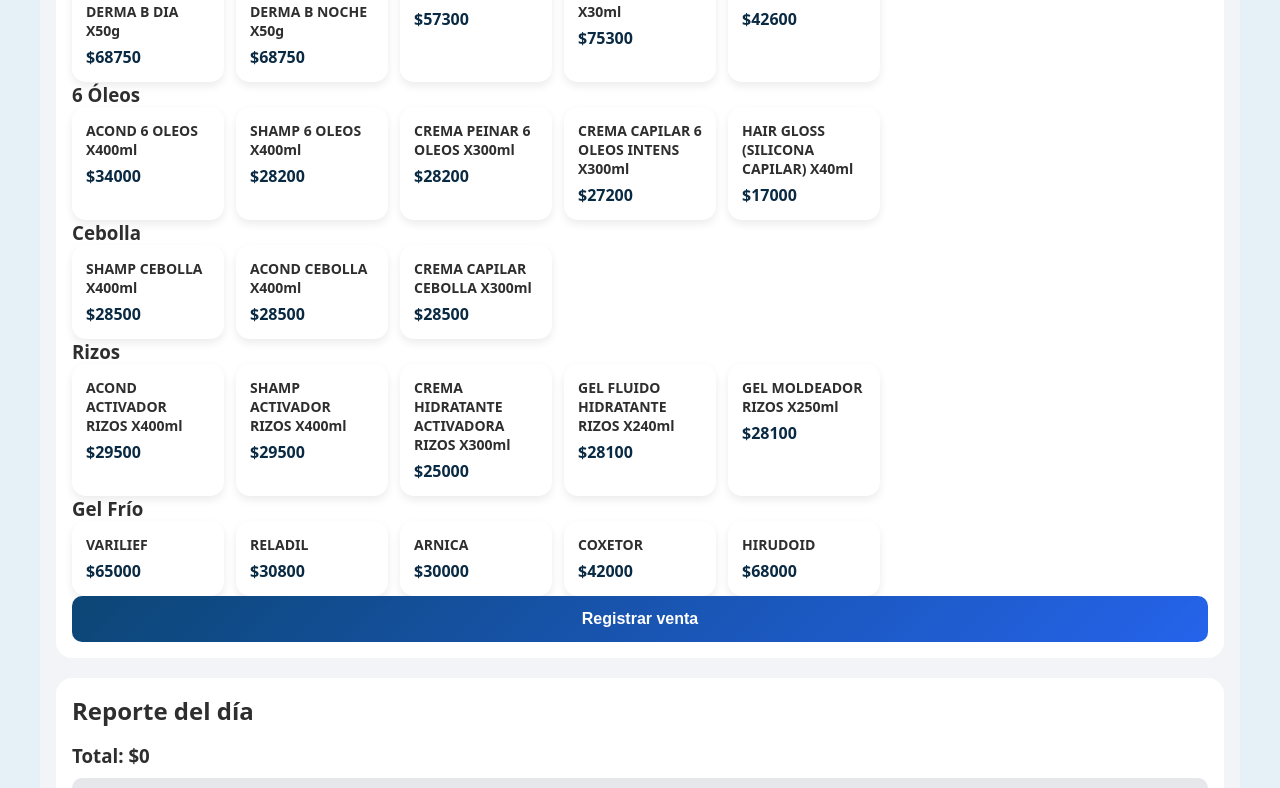
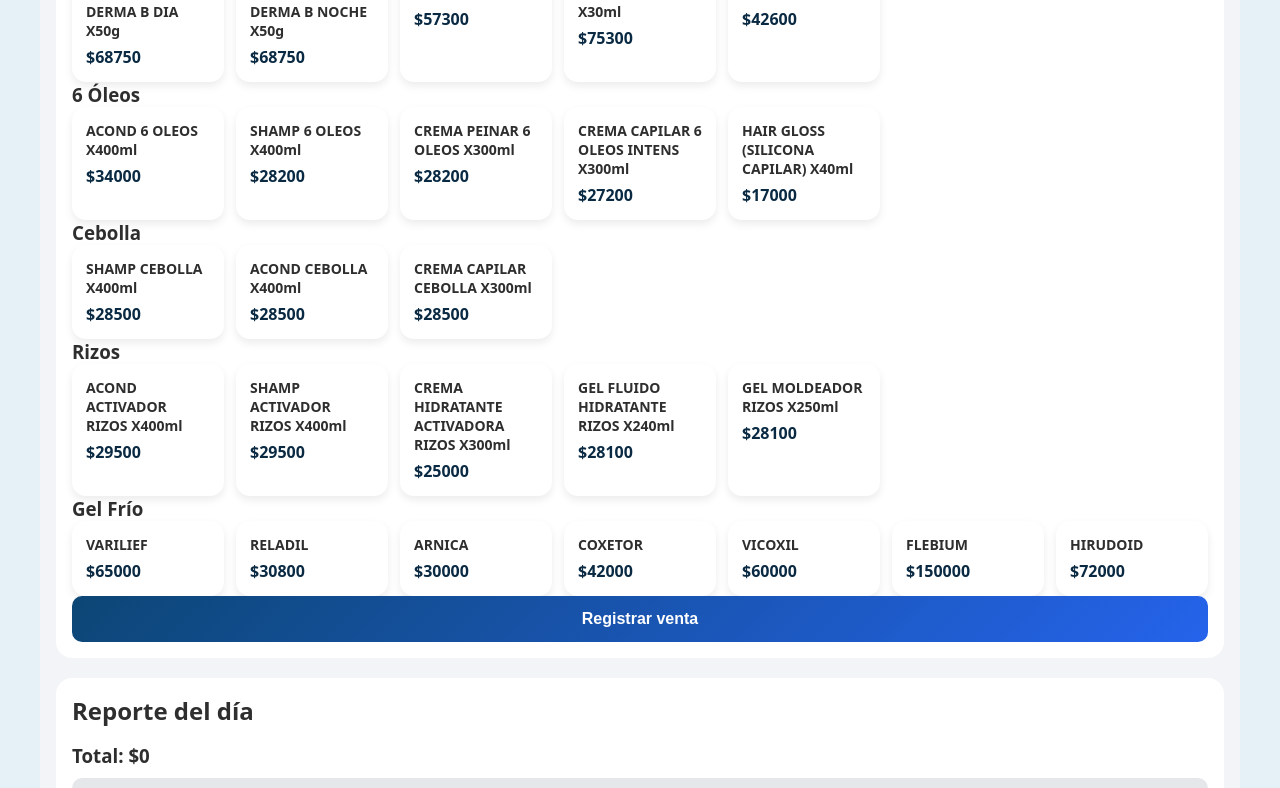
Before and after one commit to t-santoya/luvaus-pos, a React (Vite) app: page / in a window 1280 px wide. Shown: the part 1172-1960 px from the top of the page. Built offline with nearby package versions, Linux system fonts and the light colour scheme.

Commit message:
Actualización de precios

```diff
--- a/src/data/productos.js
+++ b/src/data/productos.js
@@ -1,12 +1,12 @@
 export const productos = [{
         item: "7810",
         nombre: "SHAMPOO BIOELIXIR X300ml",
-        precio: 52360
+        precio: 52500
     },
     {
         item: "7935",
         nombre: "ACOND BIOELIXIR X300cc",
-        precio: 52360
+        precio: 52500
     },
     {
         item: "7926",
@@ -101,12 +101,12 @@
     {
         item: "7473",
         nombre: "SHAMP PODER ANTICASPA X300cc",
-        precio: 33118
+        precio: 33500
     },
     {
         item: "7474",
         nombre: "ACOND PODER ANTICASPA X300ml",
-        precio: 33118
+        precio: 33500
     },
 
     {
@@ -230,8 +230,18 @@
         precio: 42000
     },
     {
+        item: "0006",
+        nombre: "VICOXIL",
+        precio: 60000
+    },
+    {
+        item: "0007",
+        nombre: "FLEBIUM",
+        precio: 150000
+    },
+    {
         item: "0005",
         nombre: "HIRUDOID",
-        precio: 68000
+        precio: 72000
     }
 ];
```
